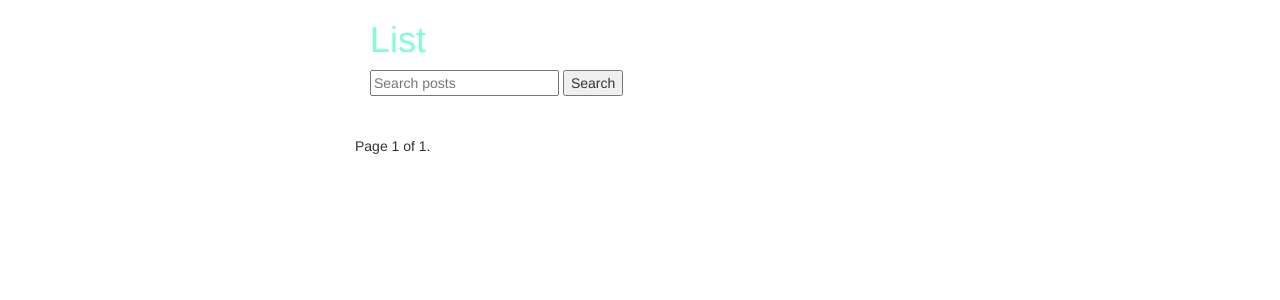
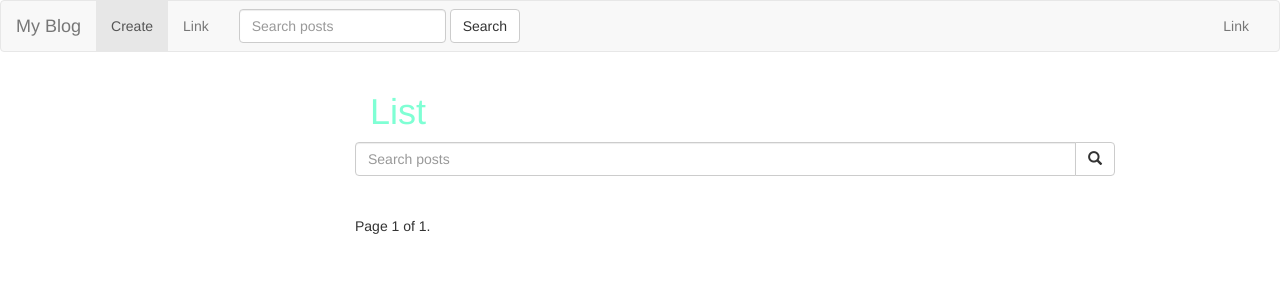
Before and after one commit to Dagestan05/blog_project_with_features, a Django app: page /posts/ in a window 1280 px wide. Shown: the top 300 px of the page. Run offline with Django 3.2, Linux system fonts and the light colour scheme; data that the repository does not hold is empty; some libraries are stand-ins or nearby versions.

Commit message:
Added markdown, Crispy forms, Bootstrap

```diff
--- a/blog_pr/settings.py
+++ b/blog_pr/settings.py
@@ -37,8 +37,13 @@ INSTALLED_APPS = [
     'django.contrib.sessions',
     'django.contrib.messages',
     'django.contrib.staticfiles',
+    'crispy_forms',
+    'markdown_deux',
     'posts',
+    'pagedown',
 ]
+
+CRISPY_TEMPLATE_PACK = 'bootstrap3'
 
 MIDDLEWARE_CLASSES = [
     'django.middleware.security.SecurityMiddleware',
--- a/blog_pr/urls.py
+++ b/blog_pr/urls.py
@@ -18,10 +18,11 @@ from django.contrib import admin
 
 from django.conf import settings
 from django.conf.urls.static import static
-
+from posts.views import home
 
 urlpatterns = [
     url(r'^admin/', admin.site.urls),
+    url(r'^$', home, name='home'),
     url(r'^posts/', include('posts.urls', namespace='posts'))
 ]+ static(settings.STATIC_URL, document_root=settings.STATIC_ROOT)
 
--- a/posts/forms.py
+++ b/posts/forms.py
@@ -2,7 +2,12 @@ from django import forms
 
 from .models import Post
 
+from pagedown.widgets import PagedownWidget
+
+
 class PostForm(forms.ModelForm):
+    content = forms.CharField(widget=PagedownWidget(show_preview=False))
+    publish = forms.DateField(widget=forms.SelectDateWidget)
     class Meta:
         model = Post
         fields = [
--- a/posts/models.py
+++ b/posts/models.py
@@ -6,6 +6,9 @@ from django.conf import settings
 from django.db.models.signals import pre_save
 from django.utils.text import slugify
 from django.utils import timezone
+
+from markdown_deux import markdown
+from django.utils.safestring import mark_safe
 # Create your models here.
 
 class PostManager(models.Manager):
@@ -40,8 +43,13 @@ class Post(models.Model):
     def get_absolute_url(self):
         return reverse('posts:post_detail', kwargs={'slug': self.slug})
 
+    def get_markdown(self):
+        content = self.content
+        return mark_safe(markdown(content))
+
     def __str__(self):
         return self.title
+
     class Meta:
         ordering = ['-timestamp', '-updated']
 
--- a/posts/views.py
+++ b/posts/views.py
@@ -12,6 +12,8 @@ from .forms import PostForm
 
 # Create your views here.
 
+def home(request):
+    return redirect(post_list)
 
 def post_list(request):
     queryset_list = Post.objects.active()
@@ -29,7 +31,7 @@ def post_list(request):
         ).distinct()
 
 
-    paginator = Paginator(queryset_list, 2)  # Show 25 contacts per page
+    paginator = Paginator(queryset_list, 10)  # Show 25 contacts per page
 
     page = request.GET.get('page')
     try:
--- a/static/css/base.css
+++ b/static/css/base.css
@@ -1,3 +1,7 @@
 h1 {
     color: aquamarine;
 }
+.wmd-panel{
+    margin-left: 0 !important;
+    margin-right: 0 !important;
+}
--- a/templates/base.html
+++ b/templates/base.html
@@ -6,6 +6,10 @@
     <title>{% block head_title %}Blog{% endblock %}</title>
     <link rel="stylesheet" href="https://maxcdn.bootstrapcdn.com/bootstrap/3.3.7/css/bootstrap.min.css" integrity="sha384-BVYiiSIFeK1dGmJRAkycuHAHRg32OmUcww7on3RYdg4Va+PmSTsz/K68vbdEjh4u" crossorigin="anonymous">
     <link rel="stylesheet" href="{% static 'css/base.css' %}">
+{% block head_extra %}
+
+{% endblock head_extra %}
+
 </head>
 <body>
 
@@ -18,6 +22,42 @@
   fjs.parentNode.insertBefore(js, fjs);
 }(document, 'script', 'facebook-jssdk'));</script>
 
+
+<nav class="navbar navbar-default">
+  <div class="container-fluid">
+    <!-- Brand and toggle get grouped for better mobile display -->
+    <div class="navbar-header">
+      <button type="button" class="navbar-toggle collapsed" data-toggle="collapse" data-target="#bs-example-navbar-collapse-1" aria-expanded="false">
+        <span class="sr-only">Toggle navigation</span>
+        <span class="icon-bar"></span>
+        <span class="icon-bar"></span>
+        <span class="icon-bar"></span>
+      </button>
+      <a class="navbar-brand" href="{% url 'posts:post_list' %}">My Blog</a>
+    </div>
+
+    <!-- Collect the nav links, forms, and other content for toggling -->
+    <div class="collapse navbar-collapse" id="bs-example-navbar-collapse-1">
+      <ul class="nav navbar-nav">
+        <li class="active"><a href="{% url 'posts:post_create' %}">Create<span class="sr-only">(current)</span></a></li>
+        <li><a href="#">Link</a></li>
+
+      </ul>
+        {% block search_form %}
+
+
+
+        {% endblock search_form %}
+
+
+      <ul class="nav navbar-nav navbar-right">
+        <li><a href="#">Link</a></li>
+
+      </ul>
+    </div><!-- /.navbar-collapse -->
+  </div><!-- /.container-fluid -->
+</nav>
+
 {% include 'messages_display.html' %}
 
     <div class="container">
@@ -26,6 +66,66 @@
 
         {% endblock %}
     </div>
+
+
+<script
+			  src="https://code.jquery.com/jquery-1.12.4.min.js"
+			  integrity="sha256-ZosEbRLbNQzLpnKIkEdrPv7lOy9C27hHQ+Xp8a4MxAQ="
+			  crossorigin="anonymous"></script>
 <script src="https://maxcdn.bootstrapcdn.com/bootstrap/3.3.7/js/bootstrap.min.js" integrity="sha384-Tc5IQib027qvyjSMfHjOMaLkfuWVxZxUPnCJA7l2mCWNIpG9mGCD8wGNIcPD7Txa" crossorigin="anonymous"></script>
+
+<script src="https://cdnjs.cloudflare.com/ajax/libs/marked/0.3.9/marked.min.js">    </script>
+<script type="text/javascript" >
+    $(document).ready(function () {
+        $(".content-markdown").each(function () {
+            var content = $(this).text();
+            console.log(content);
+            var markedContent = marked(content);
+            console.log(markedContent);
+            $(this).html(markedContent);
+
+        });
+        $(".post-detail-item img").each(function () {
+            $(this).addClass('img-responsive');
+        })
+
+        //preview-title
+        var titleInput = $("#id_title");
+
+        function setTitle(value) {
+            $("#preview-title").text(titleInput.val());
+            }
+
+        setTitle(titleInput.val());
+
+        titleInput.keyup(function () {
+            var newTitle = $(this).val()
+            setTitle(newTitle)
+        })
+
+        //preview-content
+        var contentInput = $('#id_content');
+
+        function setContent(value){
+            var markedContent = marked(value)
+            $("#preview-content").html(markedContent)
+            $("#preview-content img").each(function(){
+                $(this).addClass('img-responsive')
+            })
+        }
+        setContent(contentInput.val())
+
+        contentInput.keyup(function(){
+            var newContent = $(this).val()
+            setContent(newContent)
+        })
+
+
+
+
+
+    })
+</script>
+
 </body>
 </html>
--- a/templates/post_list.html
+++ b/templates/post_list.html
@@ -1,19 +1,36 @@
 {% extends 'base.html' %}
 
 {% block head_title %}My Posts{% endblock %}
+
+{% block search_form %}
+    <form class="navbar-form navbar-left" method="get">
+        <div class="form-group">
+          <input type="text" class="form-control" name="q" placeholder="Search posts" value="{{ request.GET.q }}">
+        </div>
+        <input type="submit" class="btn btn-default" value="Search">
+      </form>
+{% endblock search_form %}
 
 {% block content %}
 
     <div class="col-sm-8 col-sm-offset-3">
         <h1>{{ title }}</h1>
 
+        <form action="" method="GET" class="row">
+            <div class="input-group">
+                <input class="form-control" type="text" name="q" placeholder="Search posts" value="{{ request.GET.q }}">
+                <span class="input-group-btn">
+                     <button class="btn btn-default" type="submit">
+                         <span class="glyphicon glyphicon-search" aria-hidden="true"></span>
+                     </button>
+                    <!--<input class="btn btn-default" type="submit" value="Search">-->
 
-        <form action="" method="get">
-            <input type="text" name="q" placeholder="Search posts" value="{{ request.GET.q }}">
-            <input type="submit" value="Search">
+                </span>
+             </div><!-- /input-group -->
 
         </form>
         <br/>
+
 
         <div class="row">
             {% for object in object_list %}
@@ -23,12 +40,12 @@
                             {% if object.image %}
                             <img src="{{ object.image.url }}" alt="image" class="img-responsive">
                             {% endif %}
-                         <div class="caption">
+                         <div class="caption post-detail-item">
                             {% if object.draft %}<span style="color:red;">Draft</span>
                                         {% if object.publish > todays_date %}FUTURE POST{% endif %}{% endif %}
                             <h3><a href="{{ object.get_absolute_url }}">{{ object.title }}</a> <small>{{ object.publish }}</small> </h3>
                             {% if object.user.get_full_name %}<p>Author: {{ object.user.get_full_name }}</p>{% endif %}
-                             <p>{{ object.content|linebreaks|truncatechars:120 }}</p>
+                             <p class="content-markdown">{{ object.get_markdown|truncatechars_html:80 }}</p>
                             <p><a href="{{ object.get_absolute_url }}" class="btn btn-primary" role="button">View</a></p>
                           </div>
                         </div>
```
Also changed, not shown: templates/post_detail.html (+7 -2 lines), templates/post_form.html (+15 -3 lines).
